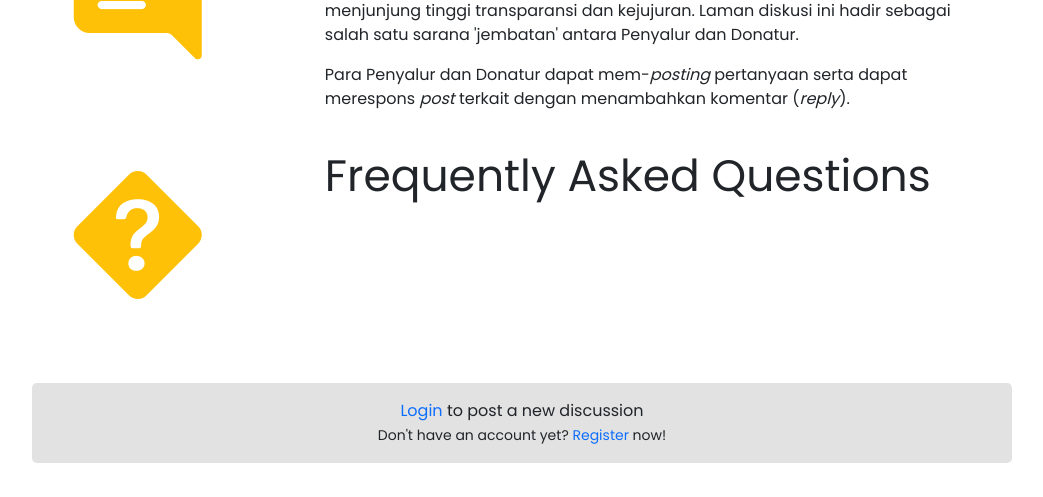
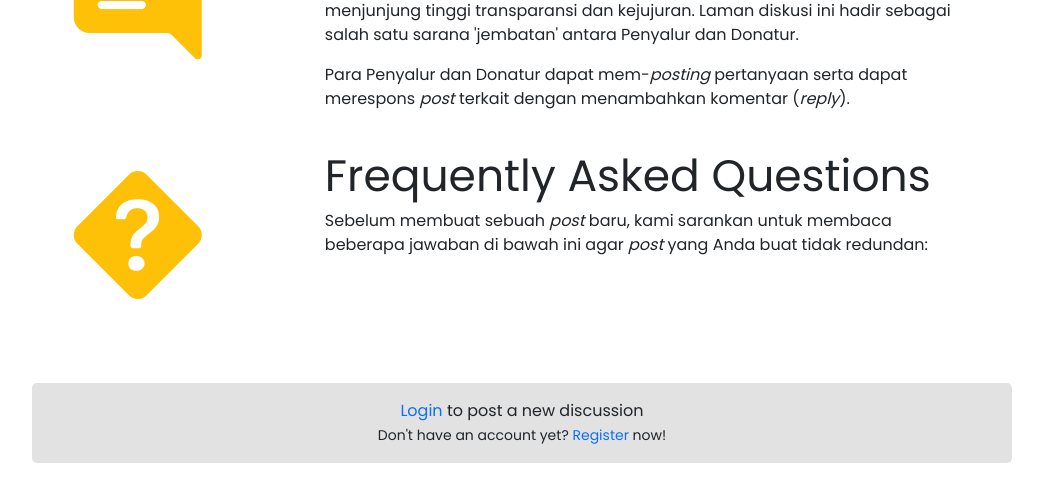
Before and after one commit to dreins/do-nasi, a Django app: page /questions/ in a window 1280 px wide. Shown: the part 489-986 px from the top of the page, without its empty margins (118-1161 px from the left). Run offline with Django 4.2, Linux system fonts and the light colour scheme; data that the repository does not hold is empty.

Commit message:
change title and paragraph

```diff
--- a/questions/static/js/scripts.js
+++ b/questions/static/js/scripts.js
@@ -2,7 +2,7 @@ function showData(){
   $.get("./json/all-posts", function(item){
     if(item.length == 0){
       $("#posts").append(
-        '<h4 id="nopost" class="pt-3" style="text-align: center">No posts yet..</h4>'
+        '<h4 id="nopost" class="my-5" style="text-align: center">No posts yet..</h4>'
       )
     }
     else{
--- a/questions/templates/questions.html
+++ b/questions/templates/questions.html
@@ -17,7 +17,7 @@
 
   <div class="header-section">
     <img src="https://lingkarjatim.com/wp-content/uploads/2020/04/IMG-20200420-WA0046-1024x768.jpg">
-    <h1>Discussion</h1>
+    <h1>Question &amp Answer</h1>
   </div>
 
   <div class="container">
@@ -45,6 +45,11 @@
       </div>
       <div class="col-lg-8 pr-5">
         <div class="big-title">Frequently Asked Questions</div>
+        <p>
+          Sebelum membuat sebuah <i>post</i> baru, kami sarankan untuk
+          membaca beberapa jawaban di bawah ini agar <i>post</i> yang Anda buat
+          tidak redundan:
+        </p>
         {% for q in faq %}
           <div class="card-header">
             <p>
```
